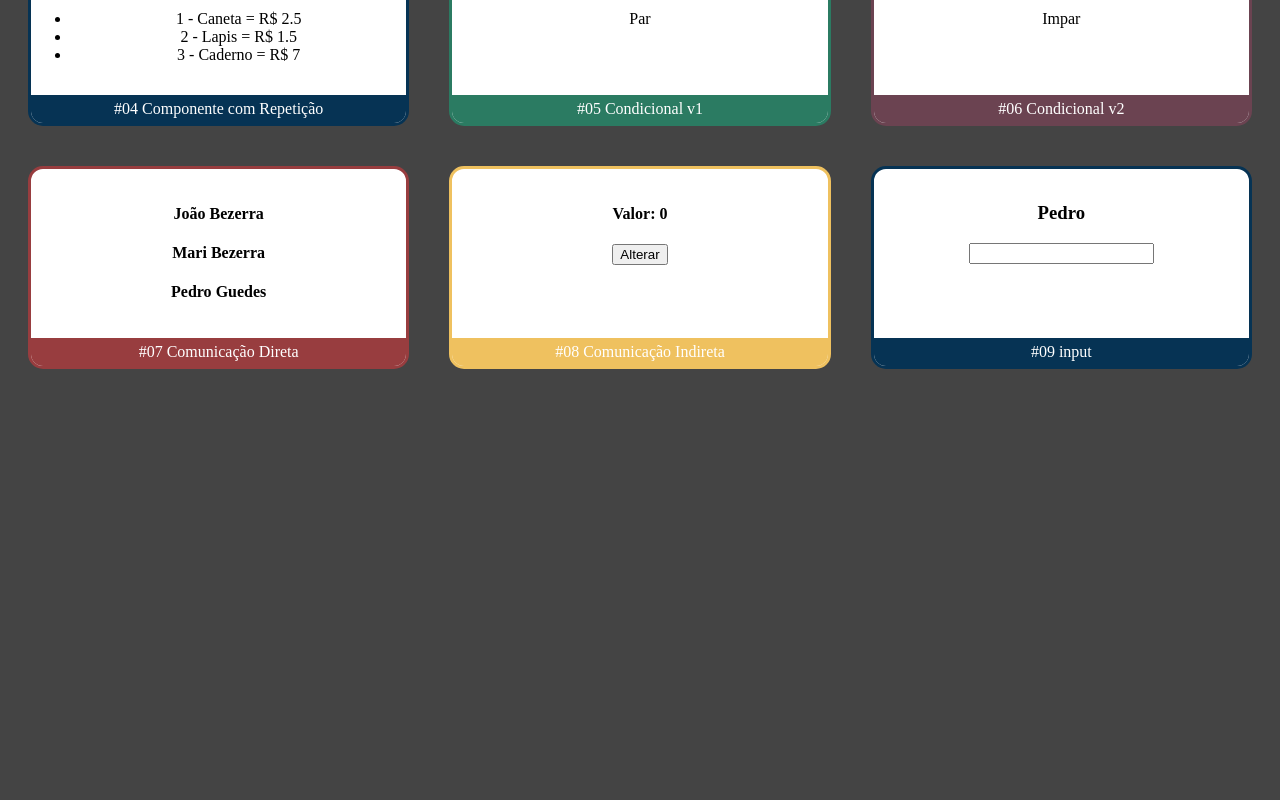
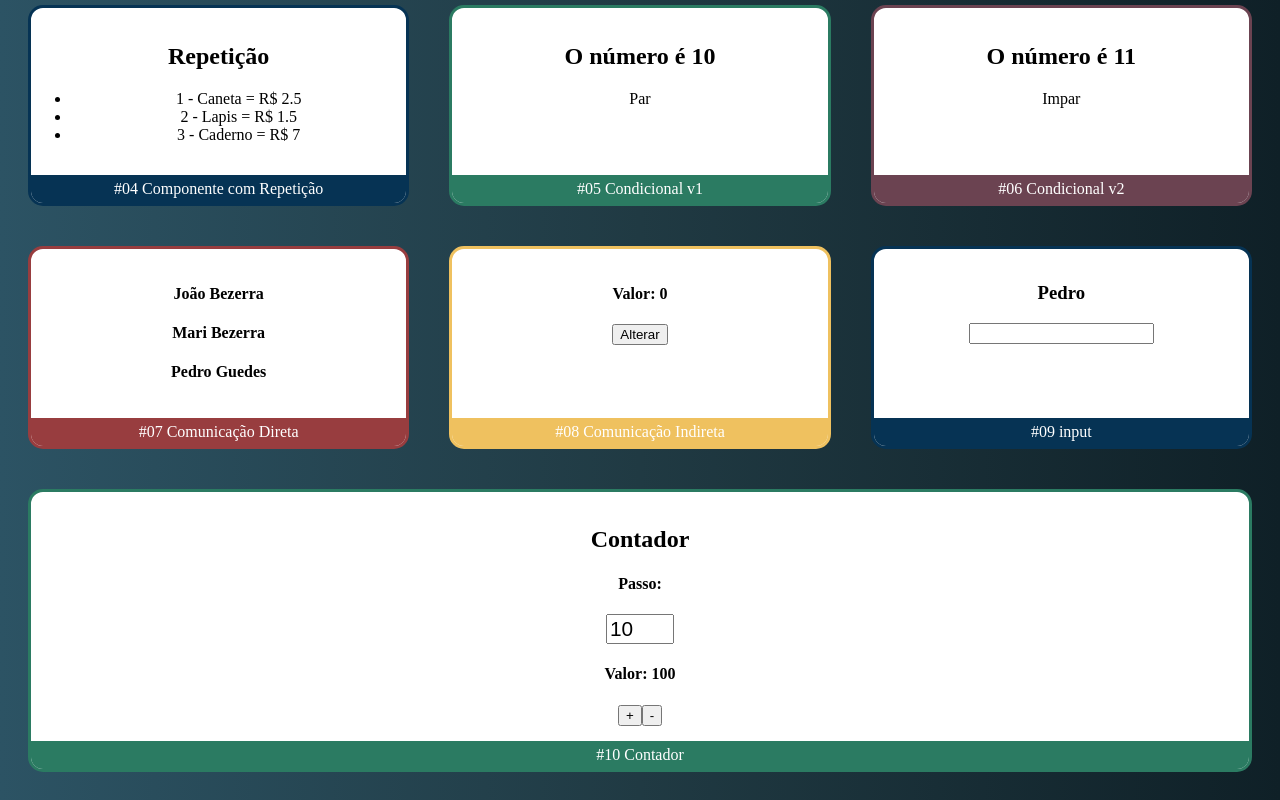
Before and after one commit to alvin-dev/conseitos-basicor-react, a React (Create React App) app: page / in a window 1280 px wide. Shown: the part 362-1162 px from the top of the page. Before the commit the page ends 800 px from the top, so only its background shows below. Built offline with nearby package versions, Linux system fonts and the light colour scheme.

Commit message:
contador

```diff
--- a/src/app.css
+++ b/src/app.css
@@ -1,4 +1,9 @@
 .App{
+  display: flex;
+  flex-direction: column;
+}
+
+.Cards {
   display: flex;
   flex-wrap: wrap;
 }
--- a/src/app.jsx
+++ b/src/app.jsx
@@ -11,11 +11,14 @@
 import Pai from './components/comunicacao-direta/Pai'
 import Super from './components/comunicacao-direta/indireta/Super'
 import Input from './components/form/input'
+import Contador from './components/contador/Contador'
 
 // eslint-disable-next-line import/no-anonymous-default-export
 export default props => (
     <div className="App">
+        <h1>Fundamentos React</h1>
 
+        <div className="Cards">
         <Card titulo="#01 Primeiro Componente" color="#6b4351">
             <Primeiro />
         </Card>
@@ -58,5 +61,11 @@
         <Card titulo="#09 input" color="#063354">
             <Input></Input>
         </Card>
+
+        <Card titulo="#10 Contador" color="#2b7b62">
+            <Contador passo={10} valor={100}></Contador>
+        </Card>
+        </div>
+
     </div>
 );
--- /dev/null
+++ b/src/components/contador/Contador.css
@@ -0,0 +1,4 @@
+.Contador input{
+  font-size: 1.3rem;
+  width: 60px;
+}
--- /dev/null
+++ b/src/components/contador/Contador.jsx
@@ -0,0 +1,46 @@
+import React, {Component} from "react";
+import './Contador.css'
+import Display from "./Display";
+import PassoForm from "./PassoForm";
+
+export default class Contador extends Component {
+
+    state = {
+      passo: this.props.passo || 1,
+      valor: this.props.valor || 0,
+    }
+
+    inc = () => {
+      this.setState({
+        valor: this.state.valor + this.state.passo
+      })
+    }
+
+    dec = () => {
+      this.setState({
+        valor: this.state.valor - this.state.passo
+      })
+    }
+
+    mudarPasso = (novoPasso) => {
+      this.setState({
+        passo: novoPasso
+      })
+    }
+
+  render(){
+    return(
+      <div className="Contador">
+        <h2>Contador</h2>
+
+        <PassoForm passo={this.state.passo} onPassoChange={this.mudarPasso}></PassoForm>
+        <Display valor={this.state.valor}></Display>
+
+        <div>
+          <button onClick={this.inc}>+</button>
+          <button onClick={this.dec}>-</button>
+        </div>
+      </div>
+    )
+  }
+}
--- /dev/null
+++ b/src/components/contador/Display.jsx
@@ -0,0 +1,10 @@
+import React from "react";
+
+export default (props) => {
+
+  return (
+
+    <h4>Valor: {props.valor}</h4>
+
+  );
+};
--- /dev/null
+++ b/src/components/contador/PassoForm.jsx
@@ -0,0 +1,15 @@
+import React from "react";
+
+export default (props) => {
+
+  return (
+
+    <div>
+      <h4>Passo:</h4>
+      <input type="number"
+      value={props.passo}
+      onChange={e => props.onPassoChange(+e.target.value)} />
+    </div>
+
+  );
+};
--- a/src/index.css
+++ b/src/index.css
@@ -2,5 +2,7 @@
   background-color: #444;
   color: white;
   text-align: center;
-
+  background: #0F2027;
+  background: -webkit-linear-gradient(to right, #2C5364, #203A43, #0F2027);
+  background: linear-gradient(to right, #2C5364, #203A43, #0F2027);
 }
```
